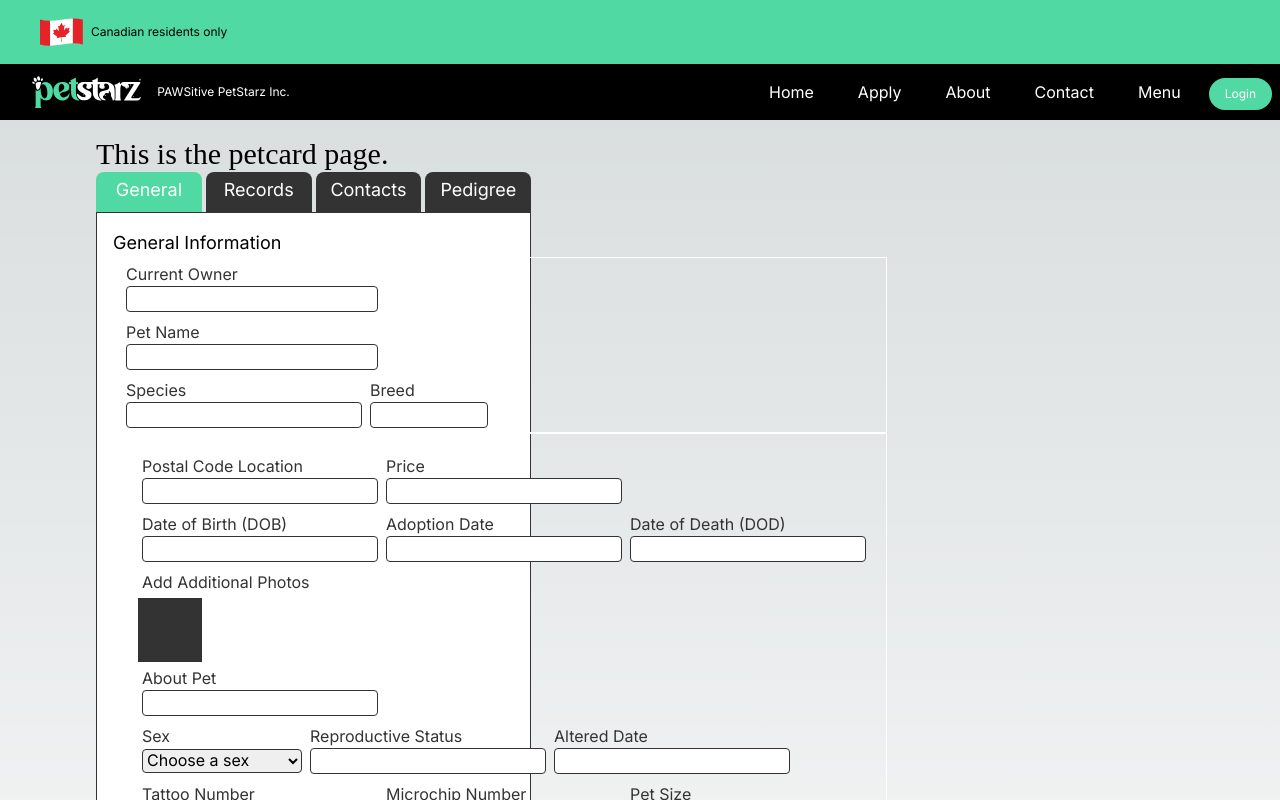
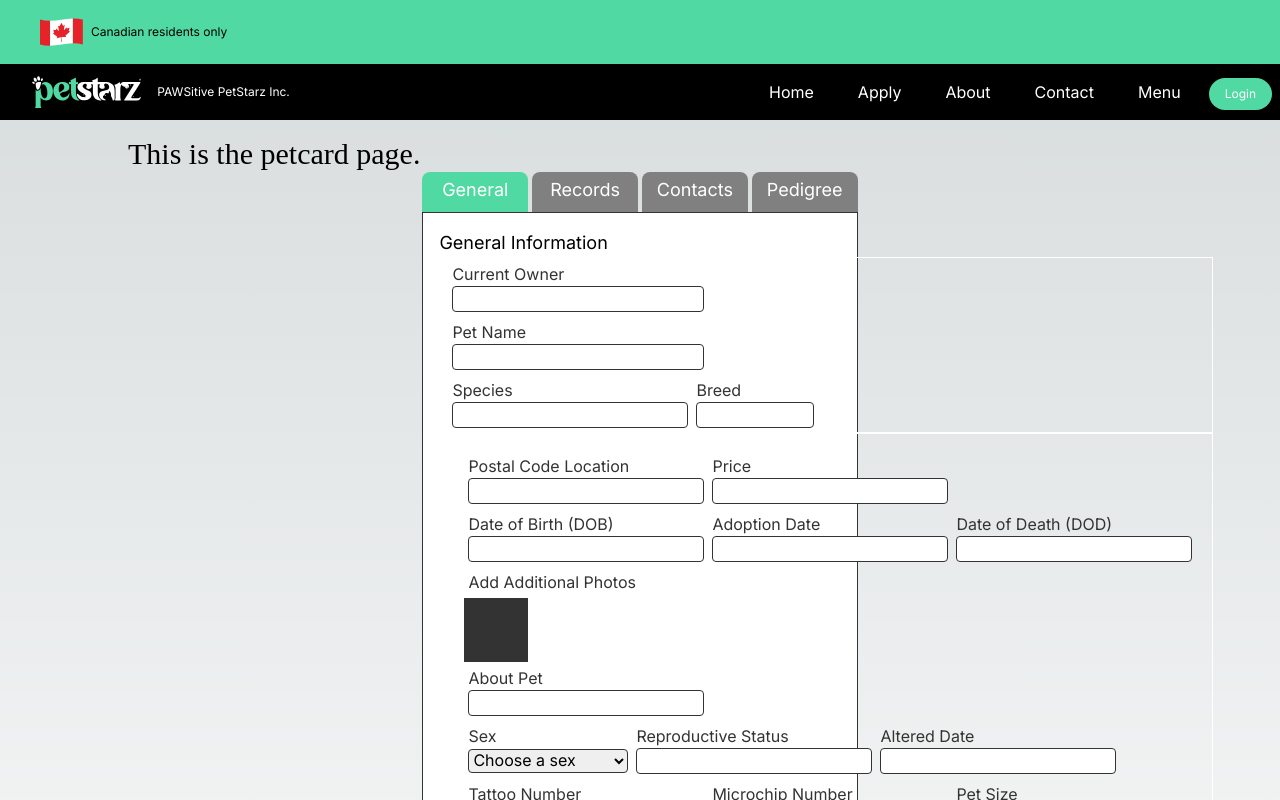
Before and after one commit to samnbogen/petstarz, a Next.js app: page /petcard in a window 1280 px wide. Shown: the top 800 px of the page. Built offline with nearby package versions, Linux system fonts and the light colour scheme; no server answers; a web font is replaced by a local one.

Commit message:
More navigation changes on petcard

```diff
--- a/app/petcard/page.js
+++ b/app/petcard/page.js
@@ -1,13 +1,13 @@
 "use client";
 
 import { useState } from 'react';
-import Image from "next/image";
 import PetCardForm from "./Form.js";
 import Navbar from '/app/components/navbar.js';
 import Footer from '/app/components/footer.js';
 import RecordsForm from "./recordsform.js";
 import ContactsForm from "./contactsform.js";
 import PedigreeForm from "./pedigreeform.js";
+import AuthProvider from '../auth-provider.js'; // Don't remove this, it might break the whole page :)
 
 export default function Home() {
 
@@ -19,35 +19,36 @@ export default function Home() {
 
   return (
     <main>
-      <Navbar />
-          <div className="flex min-h-screen flex-col p-24">
+          <div className="flex min-h-screen flex-col items-center p-24">
               <div className="mt-10 z-10 max-w-5xl w-full items-center justify-between font-mono text-sm lg:flex">
                   <h1
-                  className="text-3xl text-center text-black hover:text-light-violet z-40"
-                  style={{ fontFamily: 'Pacifico' }}>
+                  className="text-3xl text-center text-black hover:text-light-violet z-40 font-pacifico">
                       This is the petcard page.
                   </h1>
               </div>
               <div class="h-10 flex flex-row w-2/5">
-                <div onClick={() => handleFormChange('form1')} class=" mr-1 p-1 rounded-t-lg w-1/4 bg-green hover:cursor-pointer">
+                <div onClick={() => handleFormChange('form1')} class=" mr-1 p-1 rounded-t-lg w-1/4 bg-green hover:cursor-pointer"
+                style={{ backgroundColor: selectedForm === 'form1' ? '#50D9A2' : 'gray' }}>
                     <h1 class="text-lg text-center text-white">General</h1>
                 </div>
-                <div onClick={() => handleFormChange('form2')}class=" mr-1 p-1 rounded-t-lg w-1/4 bg-gray hover:cursor-pointer">
+                <div onClick={() => handleFormChange('form2')}class=" mr-1 p-1 rounded-t-lg w-1/4 bg-gray hover:cursor-pointer"
+                style={{ backgroundColor: selectedForm === 'form2' ? '#50D9A2' : 'gray' }}>
                     <h1 class="text-lg text-center text-white">Records</h1>
                 </div>
-                <div onClick={() => handleFormChange('form3')} class=" mr-1 p-1 rounded-t-lg w-1/4 bg-gray hover:cursor-pointer">
+                <div onClick={() => handleFormChange('form3')} class=" mr-1 p-1 rounded-t-lg w-1/4 bg-gray hover:cursor-pointer"
+                style={{ backgroundColor: selectedForm === 'form3' ? '#50D9A2' : 'gray' }}>
                     <h1 class="text-lg text-center text-white">Contacts</h1>
                 </div>
-                <div onClick={() => handleFormChange('form4')} class="p-1 rounded-t-lg w-1/4 bg-gray hover:cursor-pointer">
+                <div onClick={() => handleFormChange('form4')} class="p-1 rounded-t-lg w-1/4 bg-gray hover:cursor-pointer"
+                style={{ backgroundColor: selectedForm === 'form4' ? '#50D9A2' : 'gray' }}>
                     <h1 class="text-lg text-center text-white">Pedigree</h1>
                 </div>
-          </div>
+              </div>
             {selectedForm === 'form1' && <PetCardForm />}
             {selectedForm === 'form2' && <RecordsForm />}
             {selectedForm === 'form3' && <ContactsForm />}
             {selectedForm === 'form4' && <PedigreeForm />}
-        </div>
-        <Footer />
-    </main>
+          </div>
+  </main>
   );
 }
```
